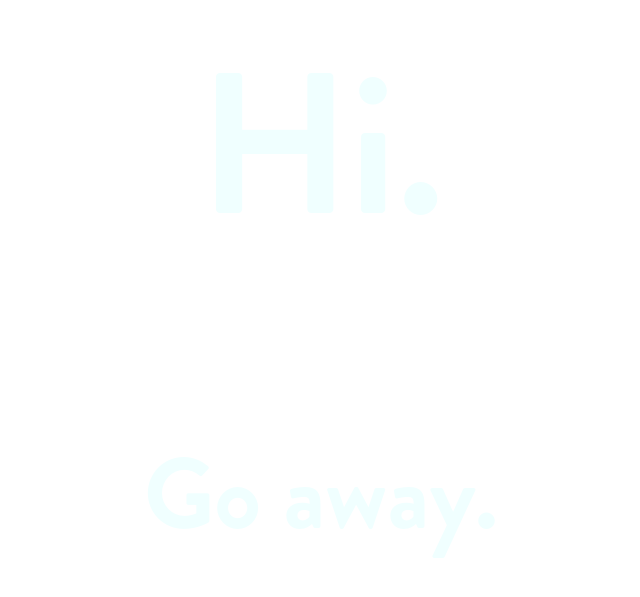
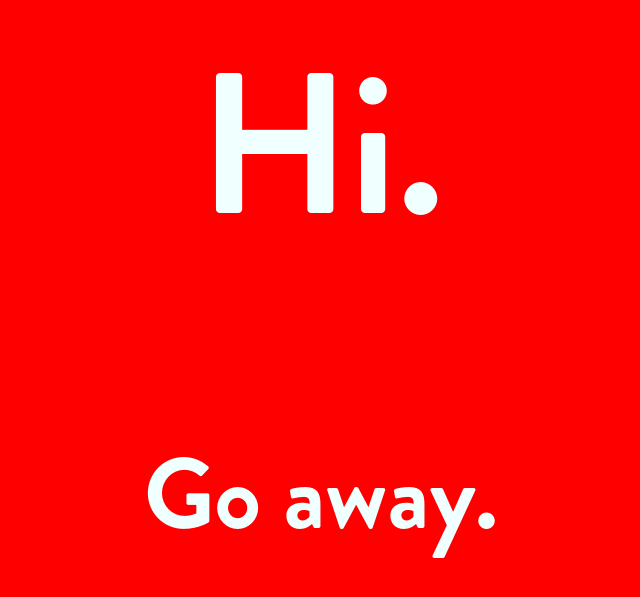
Before and after one commit to jkelia1/web, a plain HTML site: page index.html in a window 1280 px wide. Shown: the part 131-728 px from the top of the page, without its empty margins (319-959 px from the left). Drawn offline with Linux system fonts and the light colour scheme.

Commit message:
Update index.html

```diff
--- a/index.html
+++ b/index.html
@@ -1,5 +1,5 @@
 <!DOCTYPE html>
-<html lang="" class="c-red-b no-cursor" style="background-color=red">
+<html lang="" class="c-red-b no-cursor" style="background-color: red;">
 <head>
     <meta charset="utf-8">
     <meta name="viewport" content="width=device-width, initial-scale=1.0">
```
